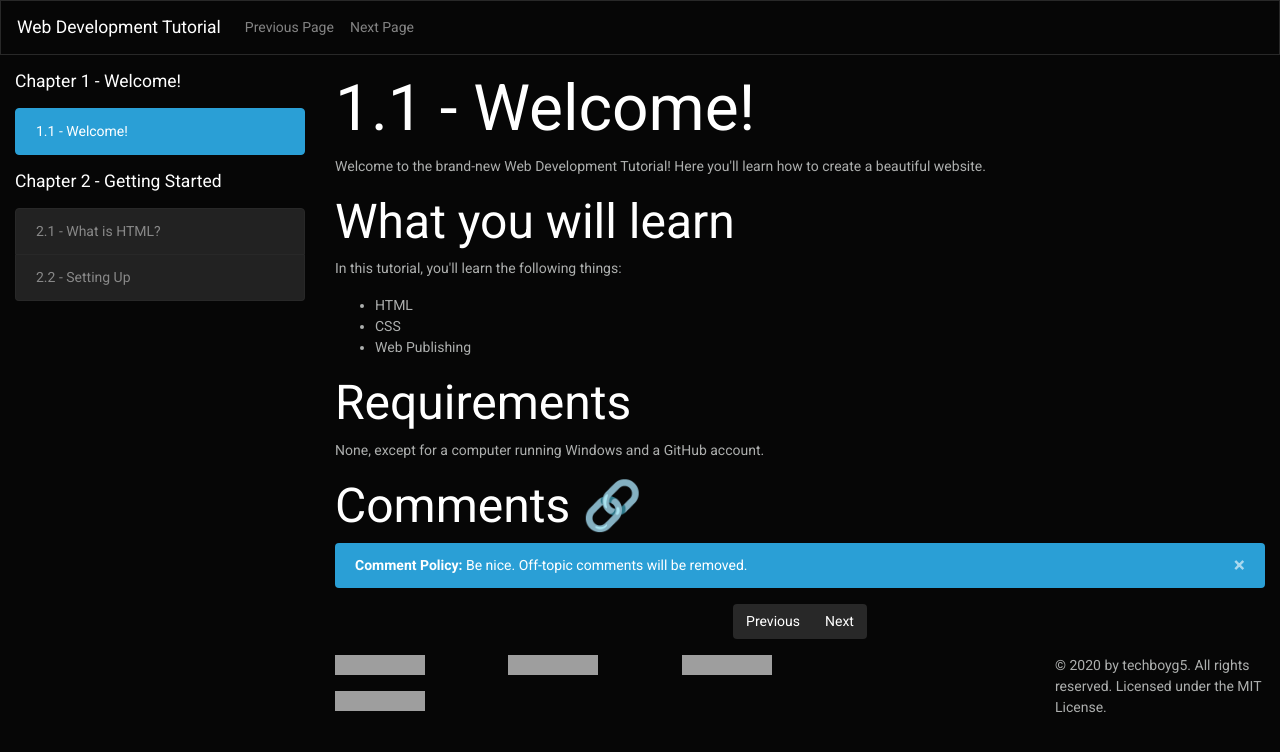
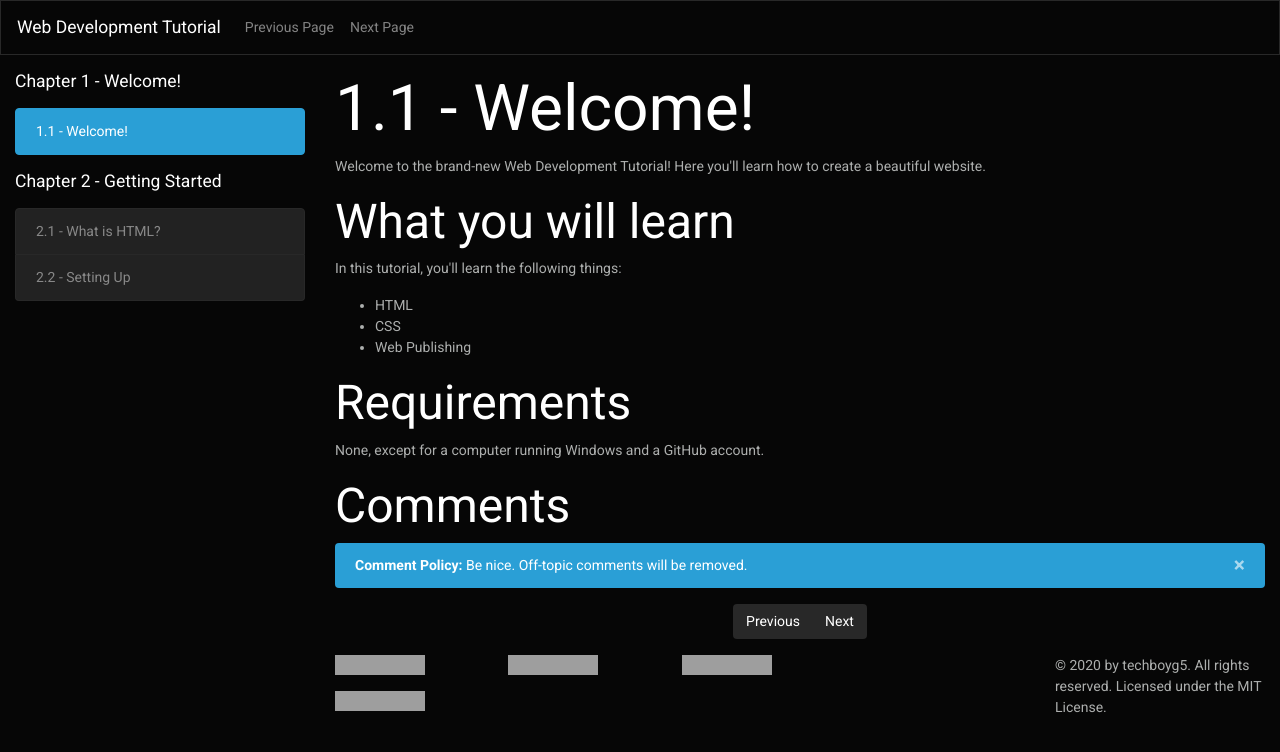
Before and after one commit to techboyg5/web-development-tutorial, a Jekyll site: the page built from chapter1/page1.html, in a window 1280 px wide, cut to the strip 0-752 px from the top of the page. Built offline with Jekyll 4.4.1, drawn with Linux system fonts in a browser that asks for light colours; nearby versions of some CDN libraries; comment, search, counter and statistics services are not loaded; grey boxes are pictures that could not be loaded.

Commit message:
Update default.html

```diff
--- a/_layouts/default.html
+++ b/_layouts/default.html
@@ -18,6 +18,12 @@
     <style>
       a {
         transition: all 100ms;
+      }
+      .comments-permalink-button {
+        opacity: 0;
+      }
+      h2:hover .comments-permalink-button {
+        opacity: 1;
       }
       .utterances {
         max-width: none;
```
